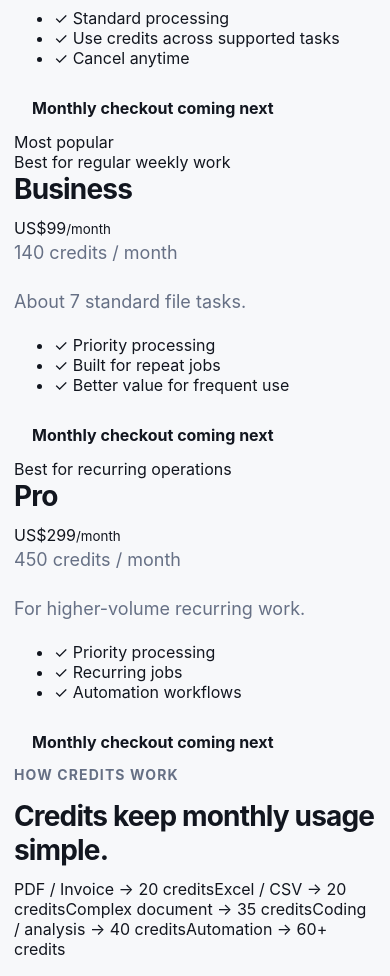
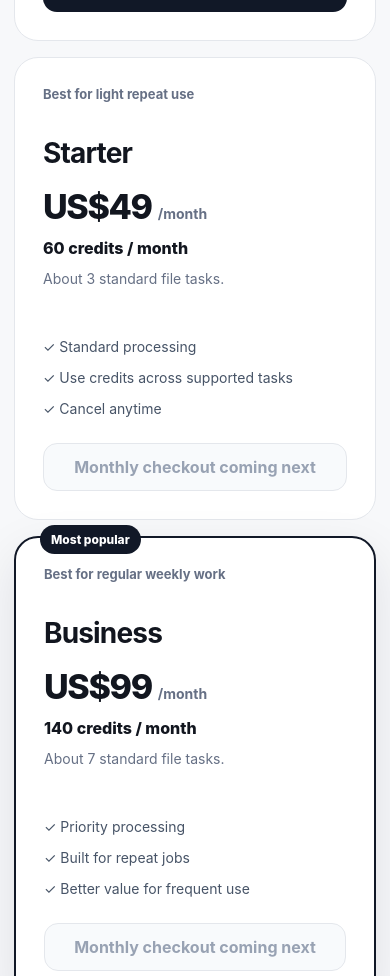
Before and after one commit to goplanetdigital/timeease-web, a Next.js app: page /pricing in a window 390 px wide. Shown: the part 1020-1996 px from the top of the page. Built offline with nearby package versions, Linux system fonts and the light colour scheme.

Commit message:
Add responsive pricing UI styles

```diff
--- a/app/globals.css
+++ b/app/globals.css
@@ -222,3 +222,133 @@ p { color: var(--muted); font-size: 18px; line-height: 1.7; }
   .embedded-form { min-height: 1180px; }
   .trust-line { line-height: 1.6; }
 }
+
+
+.pricing-shell { width: min(1240px, calc(100% - 40px)); }
+.pricing-header { max-width: 760px; margin-bottom: 40px; }
+.pricing-header h1 { font-size: clamp(44px, 6vw, 72px); }
+.pricing-help {
+  display: inline-flex;
+  margin-top: 10px;
+  border-radius: 999px;
+  background: #eef2f6;
+  padding: 10px 14px;
+  color: #475467;
+  font-size: 14px;
+  font-weight: 700;
+}
+.pricing-grid {
+  display: grid;
+  grid-template-columns: repeat(4, minmax(0, 1fr));
+  gap: 16px;
+  align-items: stretch;
+}
+.pricing-card {
+  position: relative;
+  display: flex;
+  min-height: 440px;
+  flex-direction: column;
+  border: 1px solid var(--line);
+  border-radius: 24px;
+  background: var(--surface);
+  padding: 28px;
+}
+.pricing-card.featured {
+  border: 2px solid var(--accent);
+  box-shadow: 0 18px 50px rgba(16, 24, 40, .10);
+}
+.popular-badge {
+  position: absolute;
+  top: -13px;
+  left: 24px;
+  border-radius: 999px;
+  background: var(--accent);
+  color: white;
+  padding: 7px 11px;
+  font-size: 12px;
+  font-weight: 800;
+}
+.plan-note {
+  min-height: 38px;
+  margin-bottom: 12px;
+  color: var(--muted);
+  font-size: 13px;
+  font-weight: 700;
+}
+.plan-price {
+  display: flex;
+  align-items: baseline;
+  gap: 6px;
+  margin: 16px 0 8px;
+}
+.plan-price span {
+  color: var(--text);
+  font-size: 34px;
+  font-weight: 800;
+  letter-spacing: -.04em;
+}
+.plan-price small {
+  color: var(--muted);
+  font-size: 14px;
+  font-weight: 700;
+}
+.plan-credits {
+  margin-bottom: 6px;
+  color: var(--text);
+  font-size: 16px;
+  font-weight: 800;
+}
+.plan-guide { min-height: 50px; margin-bottom: 18px; font-size: 14px; line-height: 1.5; }
+.plan-features {
+  display: grid;
+  gap: 10px;
+  margin: 0 0 24px;
+  padding: 0;
+  list-style: none;
+  color: #475467;
+  font-size: 14px;
+  line-height: 1.5;
+}
+.plan-button { width: 100%; margin-top: auto; text-align: center; }
+.disabled-button {
+  border: 1px solid var(--line);
+  background: #f8fafc;
+  color: #98a2b3;
+  cursor: default;
+}
+.credit-box {
+  display: grid;
+  grid-template-columns: .85fr 1.15fr;
+  gap: 32px;
+  margin-top: 42px;
+  border: 1px solid var(--line);
+  border-radius: 24px;
+  background: var(--surface);
+  padding: 30px;
+}
+.credit-list {
+  display: grid;
+  grid-template-columns: 1fr 1fr;
+  gap: 10px;
+}
+.credit-list span {
+  border-radius: 14px;
+  background: #f8fafc;
+  padding: 12px 14px;
+  color: #475467;
+  font-size: 14px;
+  font-weight: 700;
+}
+
+@media (max-width: 1050px) {
+  .pricing-grid { grid-template-columns: repeat(2, minmax(0, 1fr)); }
+}
+
+@media (max-width: 800px) {
+  .pricing-shell { width: min(100% - 28px, 1240px); }
+  .pricing-grid { grid-template-columns: 1fr; }
+  .pricing-card { min-height: 0; }
+  .credit-box { grid-template-columns: 1fr; }
+  .credit-list { grid-template-columns: 1fr; }
+  .pricing-help { border-radius: 14px; line-height: 1.5; }
+}
```
